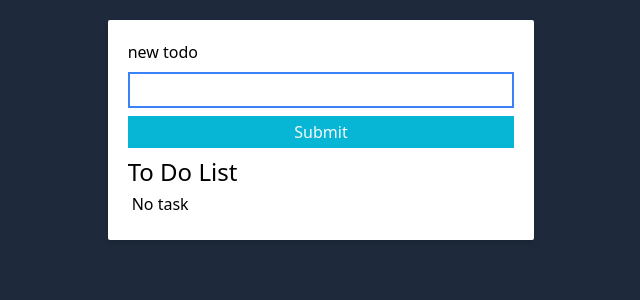
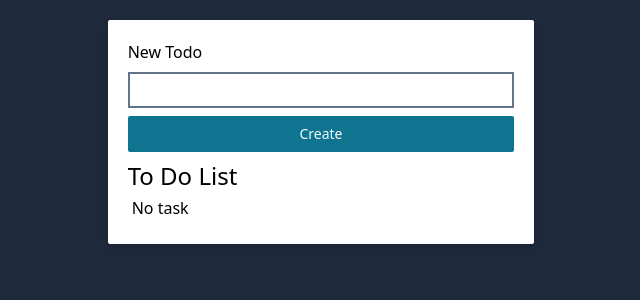
Before and after one commit to yhuzued/to-do-react, a React (Vite) app: page / in a window 1280 px wide. Shown: the top 300 px of the page, without its empty margins (319-959 px from the left). Built offline with nearby package versions, Linux system fonts and the light colour scheme.

Commit message:
Improve element display

```diff
--- a/src/components/Form.jsx
+++ b/src/components/Form.jsx
@@ -32,20 +32,20 @@ export default function Form({ todo, setTodo, tasks, setTasks }) {
       className="mb-2 flex flex-col gap-2"
       onSubmit={handleSubmit}
     >
-      <label htmlFor="todo">new todo</label>
+      <label htmlFor="todo">New Todo</label>
       <input
         type="text"
         name="todo"
         id="todo"
-        className="border-2 border-blue-300 focus:border-blue-500 outline-none w-full p-1"
+        className="border-2 border-slate-300 pb-1 focus:border-slate-500 outline-none w-full p-1"
         onChange={handleInput}
         autoFocus
       />
       <button
         type="submit"
-        className="bg-cyan-500 px-5 py-1 text-gray-50 hover:bg-cyan-600 w-full"
+        className="bg-cyan-700 text-sm rounded-sm px-5 py-2 text-gray-50 hover:bg-cyan-900 w-full"
       >
-        Submit
+        Create
       </button>
     </form>
   );
```
